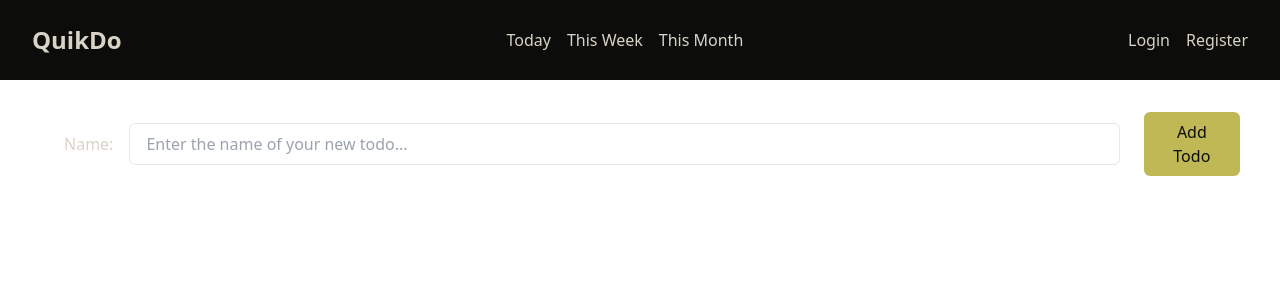
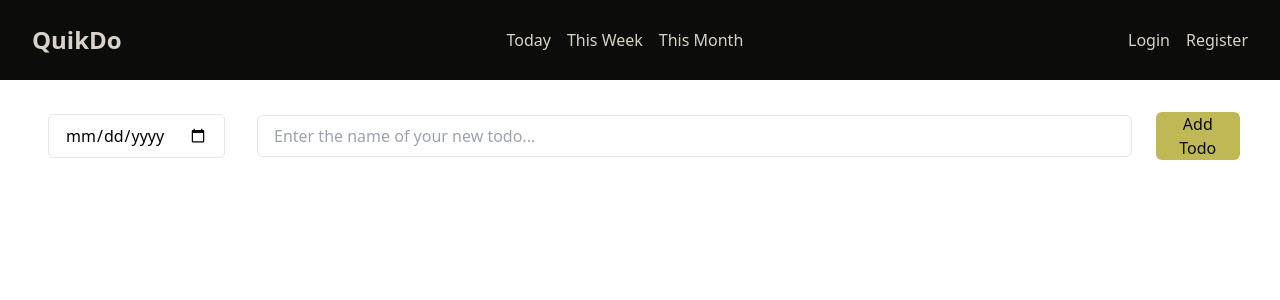
Before and after one commit to Jacob-Mowat/quik-do, a React (Create React App) app in the folder client/: page / in a window 1280 px wide. Shown: the top 300 px of the page. Built offline with nearby package versions, Linux system fonts and the light colour scheme.

Commit message:
[Feat] Added date field to todos

```diff
--- a/client/src/App.tsx
+++ b/client/src/App.tsx
@@ -5,6 +5,7 @@ import { TodoType } from './types';
 const App = () => {
     const [todos, setTodos] = useState<TodoType[]>([]);
     const [newTodoName, setNewTodoName] = useState<string>('');
+    const [newTodoDate, setNewTodoDate] = useState<string>(new Date(Date.now()).toLocaleString().split(',')[0]);
 
     const submitNewTodo = (e: FormEvent) => {
         e.preventDefault();
@@ -16,6 +17,7 @@ const App = () => {
 
         const newTodoItem: TodoType = {
             id: todos.length + 1,
+            date: newTodoDate,
             title: newTodoName,
             completed: false,
         };
@@ -24,16 +26,34 @@ const App = () => {
         setNewTodoName('');
     };
 
+    const toggleTodoCompletion = (todoId: number) => {
+        setTodos((prevTodos) =>
+          prevTodos.map((todo) =>
+            todo.id === todoId ? { ...todo, completed: !todo.completed } : todo
+          )
+        );
+    };
+
     return (
         <div className=''>
             <Header />
 
             <section className="p-8">
                 <form onSubmit={(e) => submitNewTodo(e)} className="flex items-center justify-between align-middle">
+                    <div className="flex w-[20%] items-center px-4">
+                        <input
+                            type="date"
+                            id="newTodoDate"
+                            name="newTodoDate"
+                            defaultValue={newTodoDate}
+                            value={newTodoDate}
+                            onChange={(e) => setNewTodoDate(e.target.value)}
+                            className="flex w-full px-4 py-2 border rounded-md focus:outline-none focus:border-[#BFB854]"
+                            placeholder="Enter the name of your new todo..."
+                        />
+                    </div>
+
                     <div className="flex w-full items-center px-4">
-                        <label htmlFor="newTodoName" className="flex text-[#D9D3C7] px-4 align-middle">
-                            Name:
-                        </label>
                         <input
                             type="text"
                             id="newTodoName"
@@ -47,7 +67,7 @@ const App = () => {
 
                     <button
                         type="submit"
-                        className="flex bg-[#BFB854] text-[#0C0D0A] mx-2 px-4 py-2 rounded-md hover:bg-[#BFAF9B]"
+                        className="flex bg-[#BFB854] text-[#0C0D0A] mx-2 px-4 rounded-md hover:bg-[#BFAF9B]"
                     >
                         Add Todo
                     </button>
@@ -55,11 +75,22 @@ const App = () => {
 
                 <ul className="list-disc pl-8">
                     {todos.map((todo) => (
-                        <li key={todo.id} className="text-#D9D3C7">
-                            {todo.title}
+                        <li
+                        key={todo.id}
+                        className={`flex items-center text-[#D9D3C7] ${
+                            todo.completed ? 'line-through text-gray-500' : ''
+                        }`}
+                        >
+                        <input
+                            type="checkbox"
+                            checked={todo.completed}
+                            onChange={() => toggleTodoCompletion(todo.id)}
+                            className="mr-2"
+                        />
+                        {todo.title}
                         </li>
                     ))}
-                </ul>
+                    </ul>
             </section>
         </div>
     );
--- a/client/src/types.ts
+++ b/client/src/types.ts
@@ -1,5 +1,6 @@
 export type TodoType = {
     id: number;
+    date: string;
     title: string;
     completed: boolean;
 };
```
